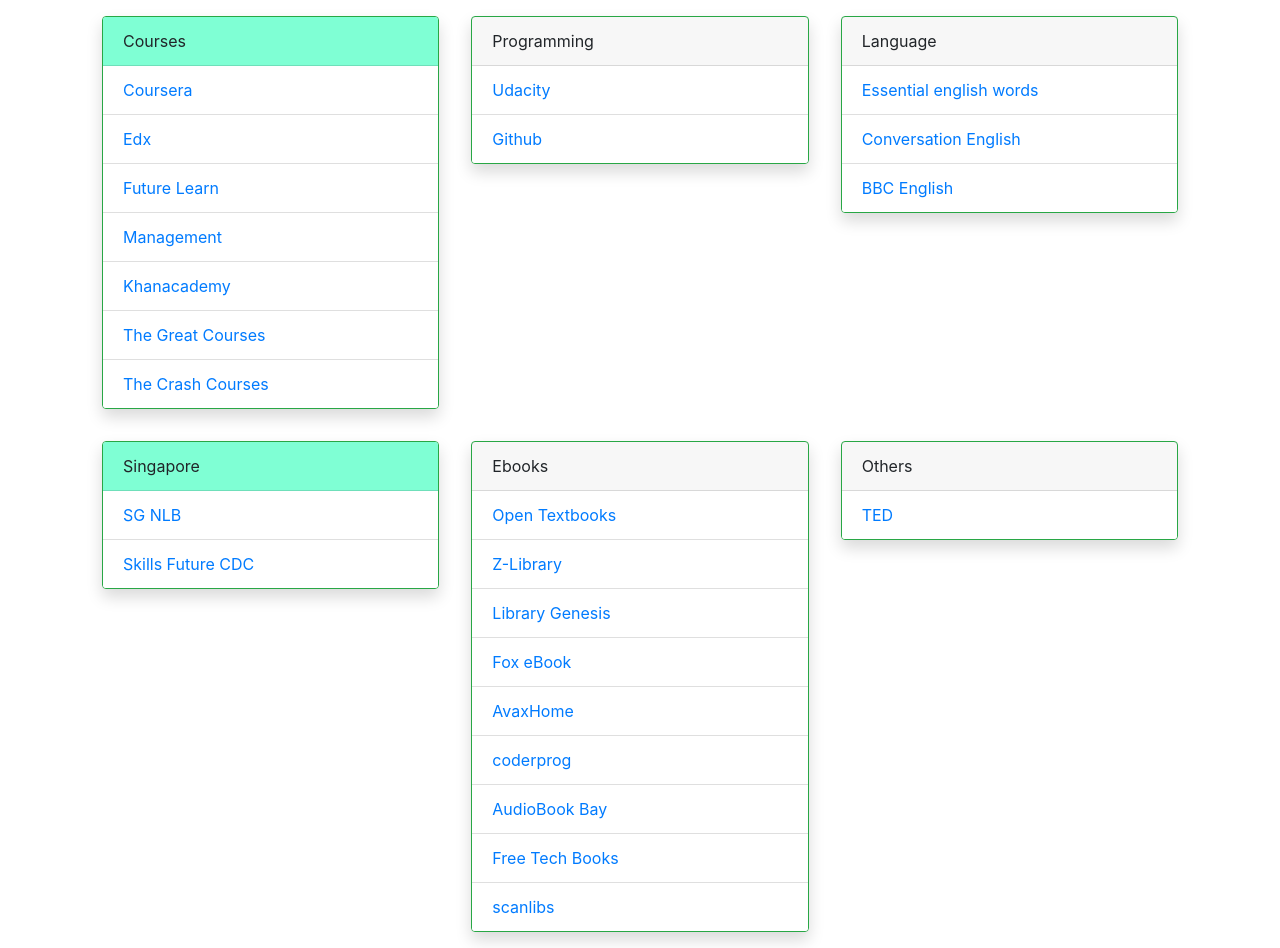
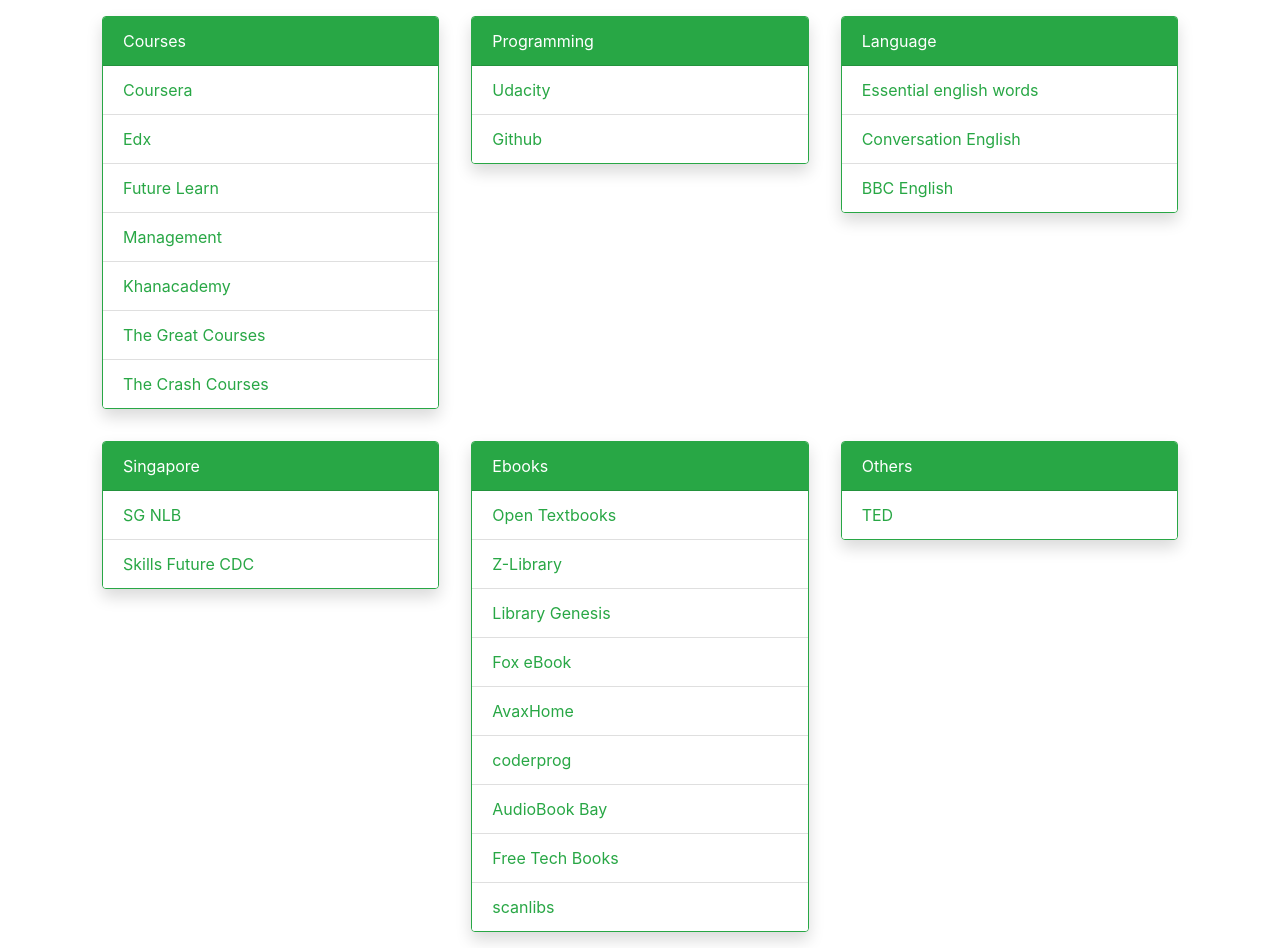
Before and after one commit to fulinme/Topswebsitetolearn, a plain HTML site: page index.html in a window 1280 px wide. Shown: the part 106-1054 px from the top of the page. Drawn offline with nearby package versions, Linux system fonts and the light colour scheme.

Commit message:
Update index.html
update style

```diff
--- a/index.html
+++ b/index.html
@@ -29,47 +29,47 @@
 
     <section class="text-center m-3">
         <div class="container">
-            <h1>Top sites for learning</h1>
+            <h1 class="text-success">Top sites for learning</h1>
         </div>
     </section>
 
 
     <div class="row p-3">
         <div class="col-12 col-sm card border-success shadow p-0 mx-sm-3">
-            <div class="card-header" style="background-color: aquamarine">
+            <div class="card-header text-white bg-success"  >
                 Courses
             </div>
             <ul class="list-group list-group-flush">
-                <li class="list-group-item"><a href="https://www.coursera.org/" class="card-link">Coursera</a></li>
-                <li class="list-group-item"><a href="https://www.edx.org/" class="card-link">Edx</a></li>
-                <li class="list-group-item"><a href="https://www.futurelearn.com/" class="card-link">Future Learn</a></li>
-                <li class="list-group-item"><a href="https://managementhelp.org/" class="card-link">Management</a></li>
-                <li class="list-group-item"><a href="https://www.khanacademy.org/" class="card-link">Khanacademy</a></li>
-                <li class="list-group-item"><a href="https://www.thegreatcoursesplus.com/" class="card-link">The Great Courses</a></li>
-                <li class="list-group-item"><a href="https://thecrashcourse.com/" class="card-link">The Crash Courses</a></li>
+                <li class="list-group-item"><a href="https://www.coursera.org/" class="card-link text-success">Coursera</a></li>
+                <li class="list-group-item"><a href="https://www.edx.org/" class="card-link text-success">Edx</a></li>
+                <li class="list-group-item"><a href="https://www.futurelearn.com/" class="card-link text-success">Future Learn</a></li>
+                <li class="list-group-item"><a href="https://managementhelp.org/" class="card-link text-success">Management</a></li>
+                <li class="list-group-item"><a href="https://www.khanacademy.org/" class="card-link text-success">Khanacademy</a></li>
+                <li class="list-group-item"><a href="https://www.thegreatcoursesplus.com/" class="card-link text-success">The Great Courses</a></li>
+                <li class="list-group-item"><a href="https://thecrashcourse.com/" class="card-link text-success">The Crash Courses</a></li>
 
             </ul>
         </div>
 
         <div class="col-12 col-sm  card border-success shadow h-50 mt-4 mt-sm-0 p-0 mx-sm-3">
-            <div class="card-header">
+            <div class="card-header text-white bg-success">
                 Programming
             </div>
             <ul class="list-group list-group-flush">
-                <li class="list-group-item"><a href="https://www.udacity.com/" class="card-link">Udacity</a></li>
-                <li class="list-group-item"><a href="https://github.com/" class="card-link">Github</a></li>
+                <li class="list-group-item"><a href="https://www.udacity.com/" class="card-link text-success">Udacity</a></li>
+                <li class="list-group-item"><a href="https://github.com/" class="card-link text-success">Github</a></li>
 
 
             </ul>
         </div>
         <div class="col-12 col-sm  card border-success shadow h-50 mt-4 mt-sm-0 p-0 mx-sm-3">
-            <div class="card-header">
+            <div class="card-header text-white bg-success">
                 Language
             </div>
             <ul class="list-group list-group-flush">
-                <li class="list-group-item"><a href="https://soundcloud.com/compasspub/sets/4000-essential-english-words-4-2nd-edition" class="card-link">Essential english words</a></li>
-                <li class="list-group-item"><a href="http://www.elllo.org/english/" class="card-link">Conversation English</a></li>
-                <li class="list-group-item"><a href="http://www.bbc.co.uk/languages/" class="card-link">BBC English</a></li>
+                <li class="list-group-item"><a href="https://soundcloud.com/compasspub/sets/4000-essential-english-words-4-2nd-edition" class="card-link text-success">Essential english words</a></li>
+                <li class="list-group-item"><a href="http://www.elllo.org/english/" class="card-link text-success">Conversation English</a></li>
+                <li class="list-group-item"><a href="http://www.bbc.co.uk/languages/" class="card-link text-success">BBC English</a></li>
 
 
 
@@ -82,42 +82,42 @@
 
     <div class="row p-3">
         <div class="col-12 col-sm card border-success shadow h-50 p-0 mx-sm-3">
-            <div class="card-header" style="background-color: aquamarine">
+            <div class="card-header text-white bg-success">
                 Singapore
             </div>
             <ul class="list-group list-group-flush">
-                <li class="list-group-item"><a href="https://eresources.nlb.gov.sg/main/" class="card-link">SG NLB</a></li>
+                <li class="list-group-item"><a href="https://eresources.nlb.gov.sg/main/" class="card-link text-success">SG NLB</a></li>
 
-                <li class="list-group-item"><a href="https://futureofyoucdc.sg/virtual-workshops.html" class="card-link">Skills Future CDC</a></li>
+                <li class="list-group-item"><a href="https://futureofyoucdc.sg/virtual-workshops.html" class="card-link text-success">Skills Future CDC</a></li>
 
 
             </ul>
         </div>
 
         <div class="col-12 col-sm  card border-success shadow h-50 mt-4 mt-sm-0 p-0 mx-sm-3">
-            <div class="card-header">
+            <div class="card-header text-white bg-success">
                 Ebooks
             </div>
             <ul class="list-group list-group-flush">
-                <li class="list-group-item"><a href="https://open.umn.edu/opentextbooks/subjects" class="card-link">Open Textbooks</a></li>
-                <li class="list-group-item"><a href="https://b-ok.asia/" class="card-link">Z-Library</a></li>
-                <li class="list-group-item"><a href="https://libgen.lc/" class="card-link">Library Genesis</a></li>
-                <li class="list-group-item"><a href="https://www.foxebook.net/" class="card-link">Fox eBook</a></li>
-                <li class="list-group-item"><a href="https://www.foxebook.net/" class="card-link">AvaxHome</a></li>
-                <li class="list-group-item"><a href="https://coderprog.com/" class="card-link">coderprog</a></li>
-                <li class="list-group-item"><a href="http://audiobookbay.nl/" class="card-link">AudioBook Bay</a></li>
-                <li class="list-group-item"><a href="https://www.freetechbooks.com/" class="card-link">Free Tech Books</a></li>
-                <li class="list-group-item"><a href=" https://scanlibs.com/" class="card-link">scanlibs</a></li>
+                <li class="list-group-item"><a href="https://open.umn.edu/opentextbooks/subjects" class="card-link text-success">Open Textbooks</a></li>
+                <li class="list-group-item"><a href="https://b-ok.asia/" class="card-link text-success">Z-Library</a></li>
+                <li class="list-group-item"><a href="https://libgen.lc/" class="card-link text-success">Library Genesis</a></li>
+                <li class="list-group-item"><a href="https://www.foxebook.net/" class="card-link text-success">Fox eBook</a></li>
+                <li class="list-group-item"><a href="https://www.foxebook.net/" class="card-link text-success">AvaxHome</a></li>
+                <li class="list-group-item"><a href="https://coderprog.com/" class="card-link text-success">coderprog</a></li>
+                <li class="list-group-item"><a href="http://audiobookbay.nl/" class="card-link text-success">AudioBook Bay</a></li>
+                <li class="list-group-item"><a href="https://www.freetechbooks.com/" class="card-link text-success">Free Tech Books</a></li>
+                <li class="list-group-item"><a href=" https://scanlibs.com/" class="card-link text-success">scanlibs</a></li>
 
 
             </ul>
         </div>
         <div class="col-12 col-sm  card border-success shadow h-50 mt-4 mt-sm-0 p-0 mx-sm-3">
-            <div class="card-header">
+            <div class="card-header text-white bg-success">
                 Others
             </div>
             <ul class="list-group list-group-flush">
-                <li class="list-group-item"><a href="http://www.ted.com/" class="card-link">TED</a></li>
+                <li class="list-group-item"><a href="http://www.ted.com/" class="card-link text-success">TED</a></li>
 
             </ul>
 
```
